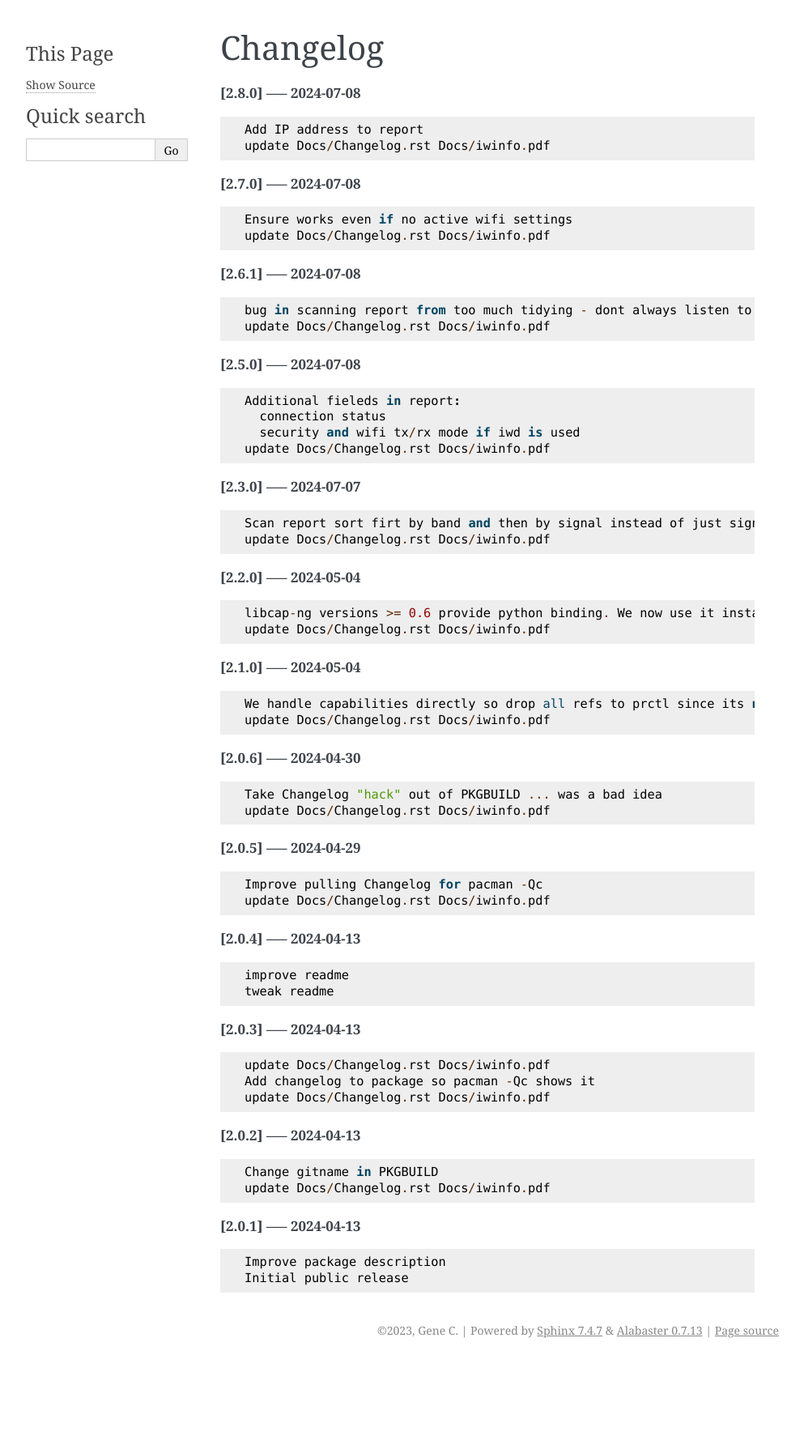
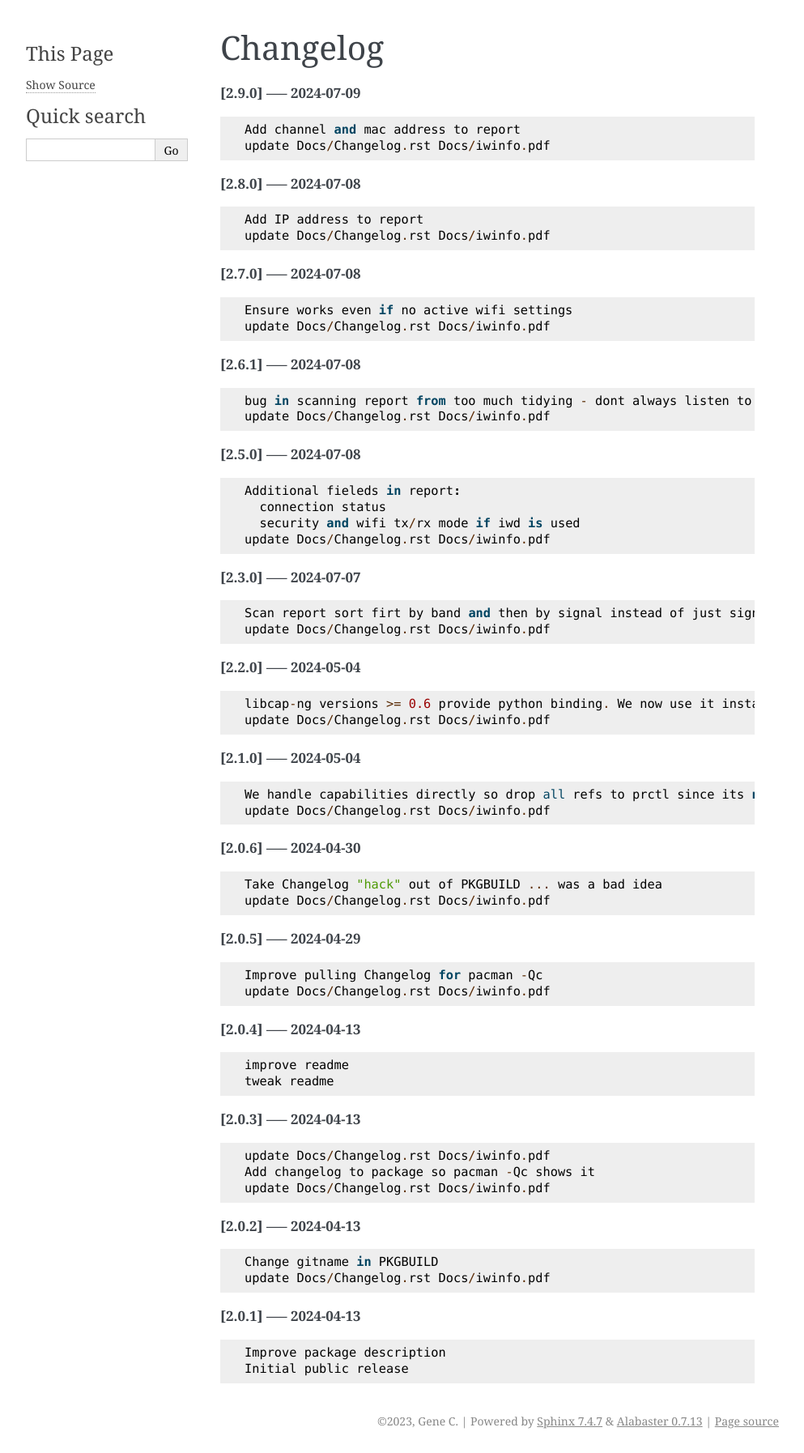
Before and after one commit to gene-git/iwinfo, a Sphinx documentation site: the page built from Docs/Changelog.rst, in a window 1280 px wide. Shown: the whole page at 81% size, without its empty margins (148-1141 px from the left). Built offline with Sphinx 7.4.7, drawn with Linux system fonts in a browser that asks for light colours; pages that are not in the unit, such as notebooks, are missing from menus; before the commit the page ends 1682 px from its top, so only the background shows below that.

Commit message:
update Docs/Changelog.rst Docs/iwinfo.pdf

```diff
--- a/Docs/Changelog.rst
+++ b/Docs/Changelog.rst
@@ -1,5 +1,11 @@
 Changelog
 =========
+
+**[2.9.0] ----- 2024-07-09** ::
+
+	    Add channel and mac address to report
+	    update Docs/Changelog.rst Docs/iwinfo.pdf
+
 
 **[2.8.0] ----- 2024-07-08** ::
 
```
Also changed, not shown: 1 other file.
